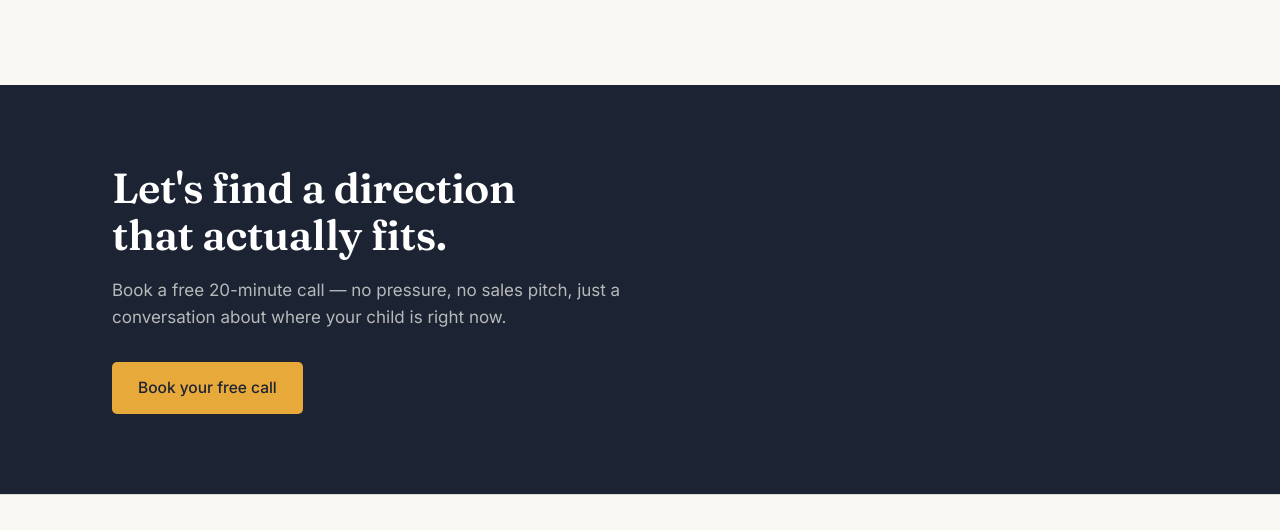
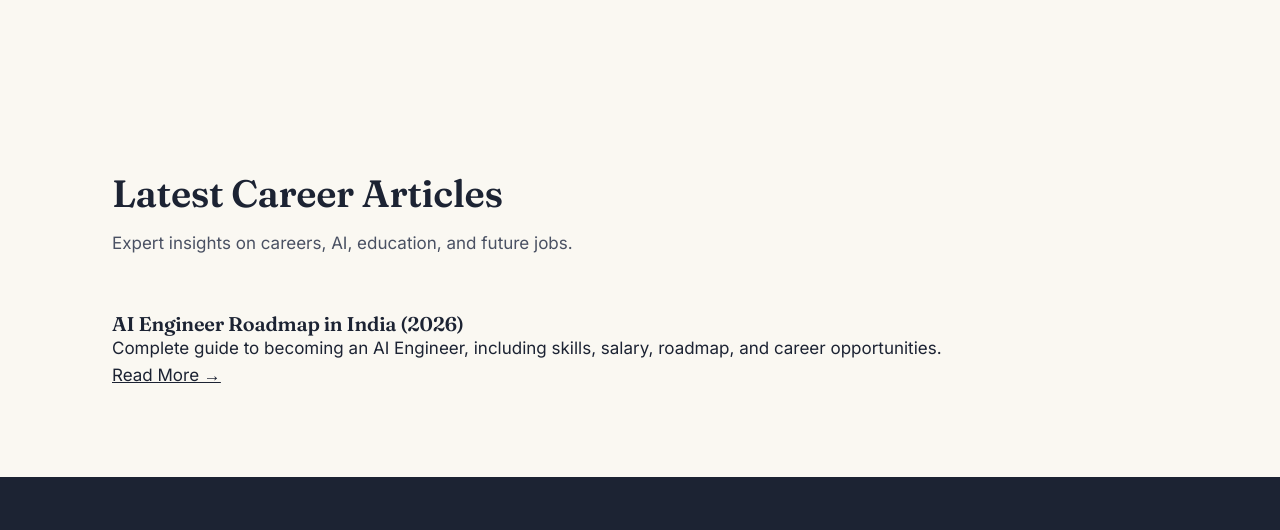
Before and after one commit to Vitthal-01/milestone-careers, a plain HTML site: page index.html in a window 1280 px wide. Shown: the part 4012-4542 px from the top of the page. Drawn offline with Linux system fonts and the light colour scheme.

Commit message:
Update index.html

```diff
--- a/index.html
+++ b/index.html
@@ -561,7 +561,24 @@
     </div>
   </div>
 </section>
+<section id="blog">
+  <div class="wrap">
+    <div class="section-head">
+      <h2>Latest Career Articles</h2>
+      <p>Expert insights on careers, AI, education, and future jobs.</p>
+    </div>
 
+    <div class="blog-grid">
+
+      <article class="blog-card">
+        <h3>AI Engineer Roadmap in India (2026)</h3>
+        <p>Complete guide to becoming an AI Engineer, including skills, salary, roadmap, and career opportunities.</p>
+        <a href="ai-engineer-roadmap-india-2026.html">Read More →</a>
+      </article>
+
+    </div>
+  </div>
+</section>
 <section class="cta-band" id="book">
   <div class="wrap">
     <h2>Let's find a direction that actually fits.</h2>
```
